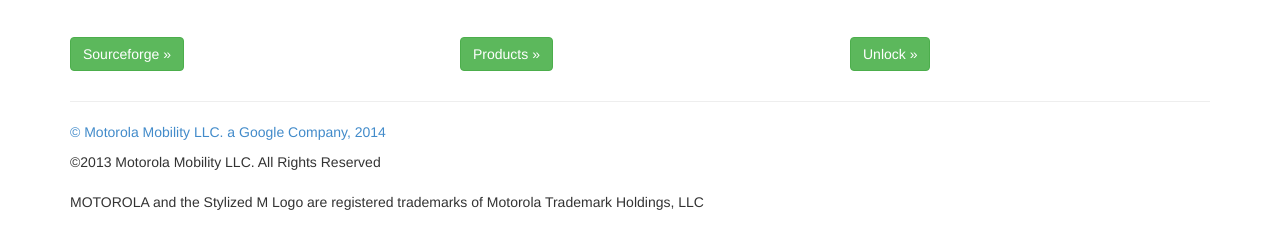
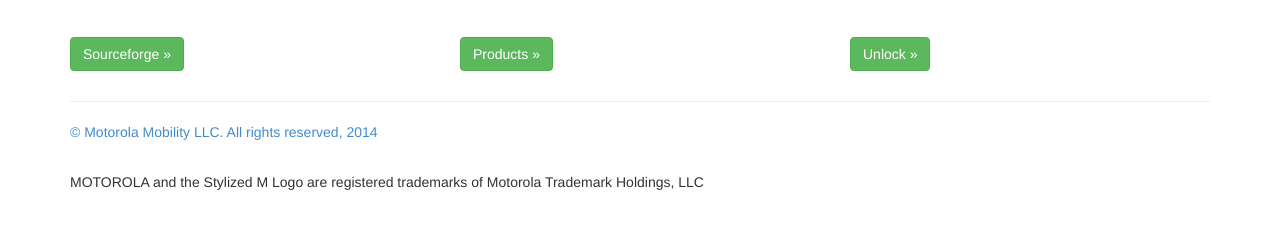
Before and after one commit to MotorolaMobilityLLC/MotorolaMobilityLLC.github.io, a plain HTML site: page index.html in a window 1280 px wide. Shown: the part 705-954 px from the top of the page. Drawn offline with nearby package versions, Linux system fonts and the light colour scheme.

Commit message:
Update index.html

```diff
--- a/index.html
+++ b/index.html
@@ -114,10 +114,9 @@
       <hr>
 
       <footer>
-        <a href="http://www.motorola.com/us/home"><p>&copy; Motorola Mobility LLC. a Google Company, 2014</p></a>
+        <a href="http://www.motorola.com/us/home"><p>&copy; Motorola Mobility LLC. All rights reserved, 2014</p></a>
 	<div class="site-wide-disclaimers">
-		<p>&copy;2013 Motorola Mobility LLC. All Rights Reserved <br>
-		<br>MOTOROLA and the Stylized M Logo are registered trademarks of Motorola Trademark Holdings, LLC</p>
+	<br>MOTOROLA and the Stylized M Logo are registered trademarks of Motorola Trademark Holdings, LLC</p>
 
 	</div>
       </footer>
```
